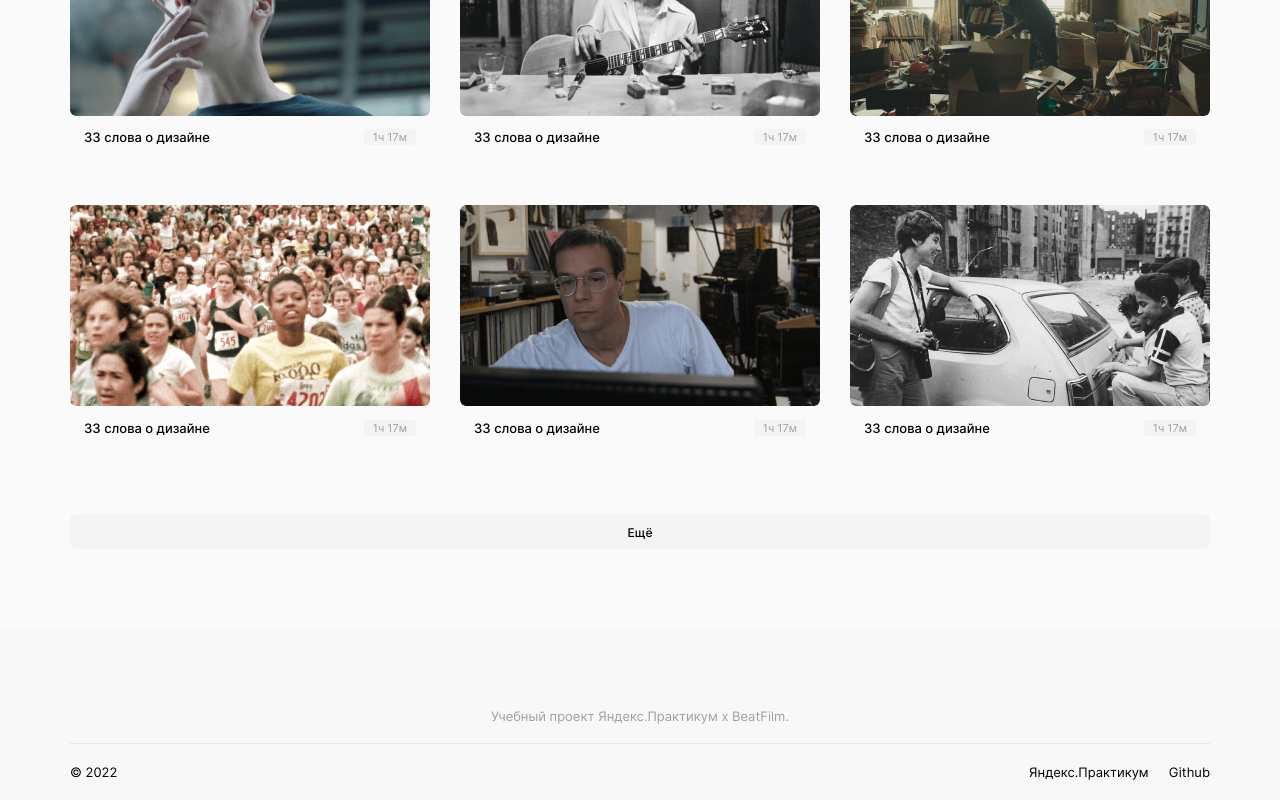
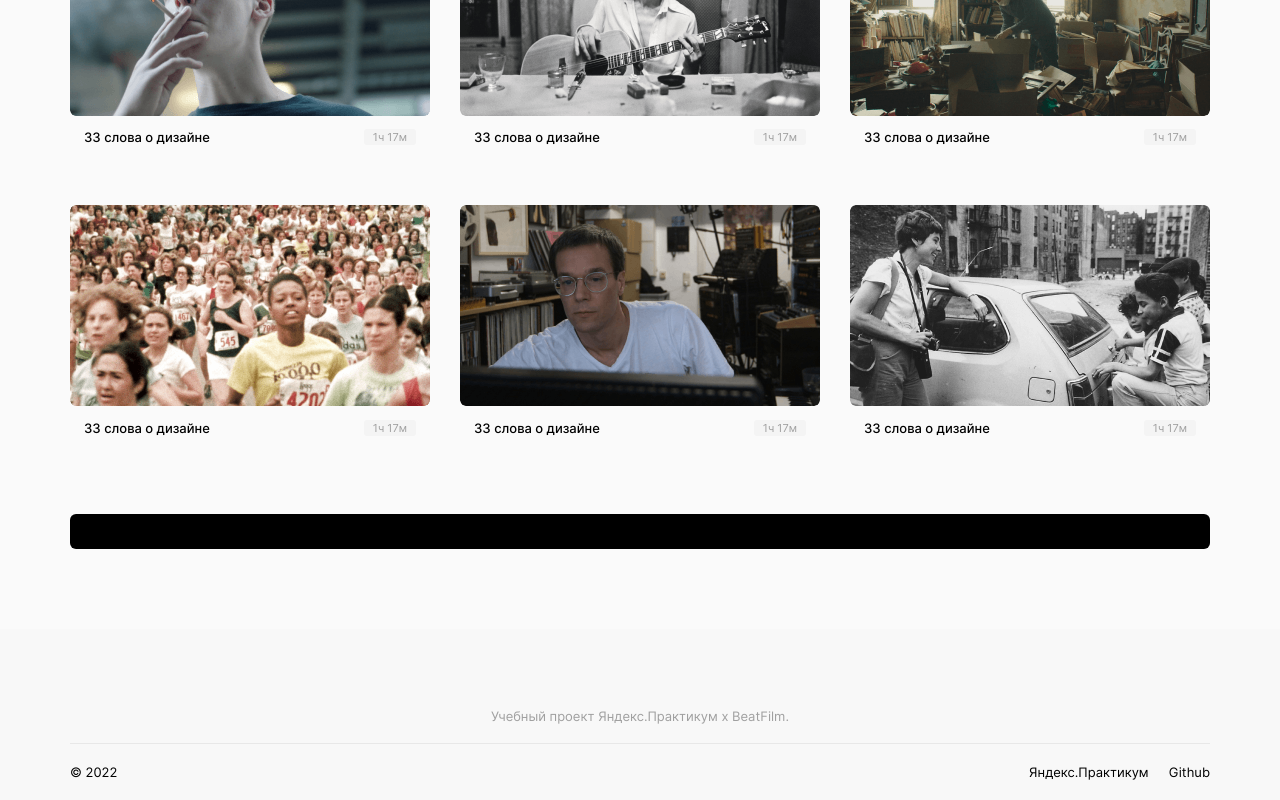
Before and after one commit to alexzkv/movies-explorer-frontend, a React (Create React App) app: page /movies in a window 1280 px wide. Shown: the part 1052-1852 px from the top of the page. Built offline with nearby package versions, Linux system fonts and the light colour scheme.

Commit message:
fix: adaptability of button more

```diff
--- a/src/components/MoviesCardList/MoviesCardList.css
+++ b/src/components/MoviesCardList/MoviesCardList.css
@@ -10,6 +10,7 @@
 }
 
 .movies__more-box {
+  margin: 0 auto;
   padding: 50px 70px 80px;
   max-width: 1140px;
 }
@@ -22,7 +23,7 @@
   font-weight: 500;
   font-size: 12px;
   line-height: 1.25;
-  background-color: #F4F4F4;
+  background-color: #000;
   cursor: pointer;
 }
 
```
